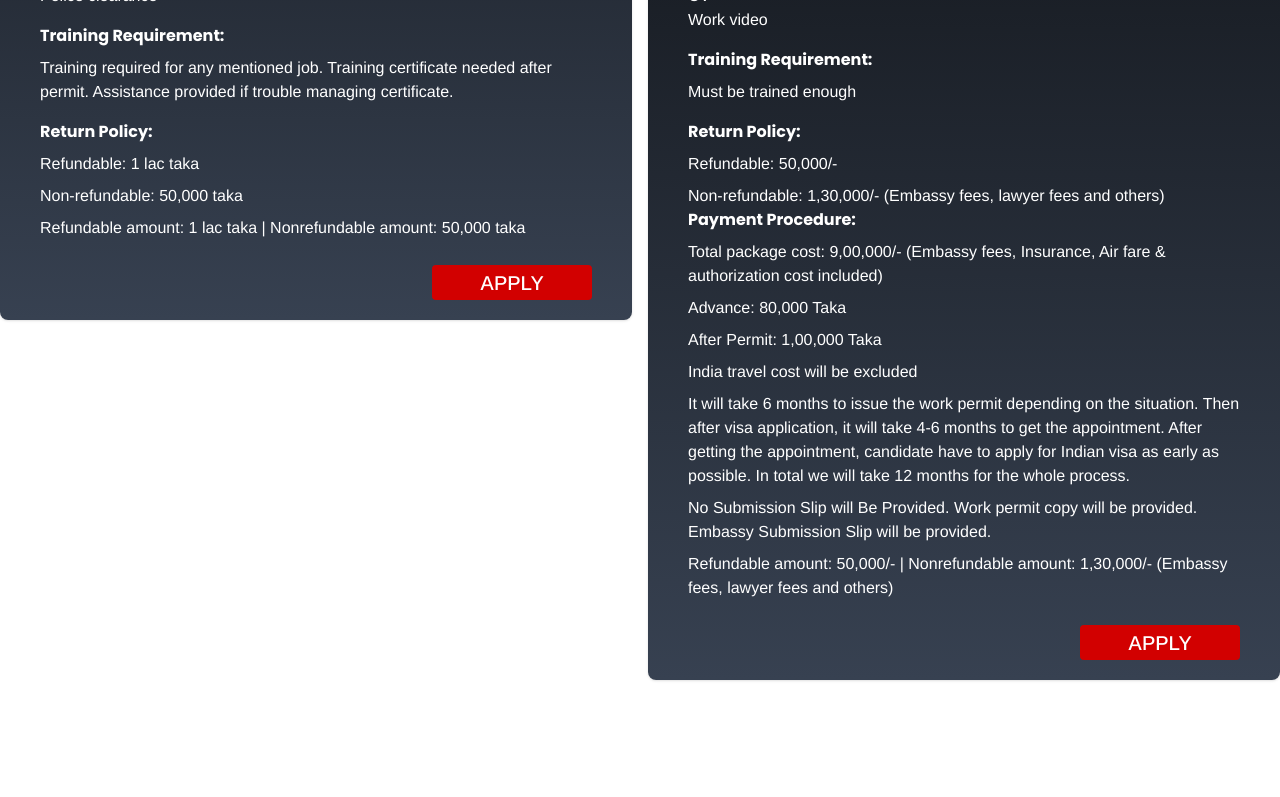
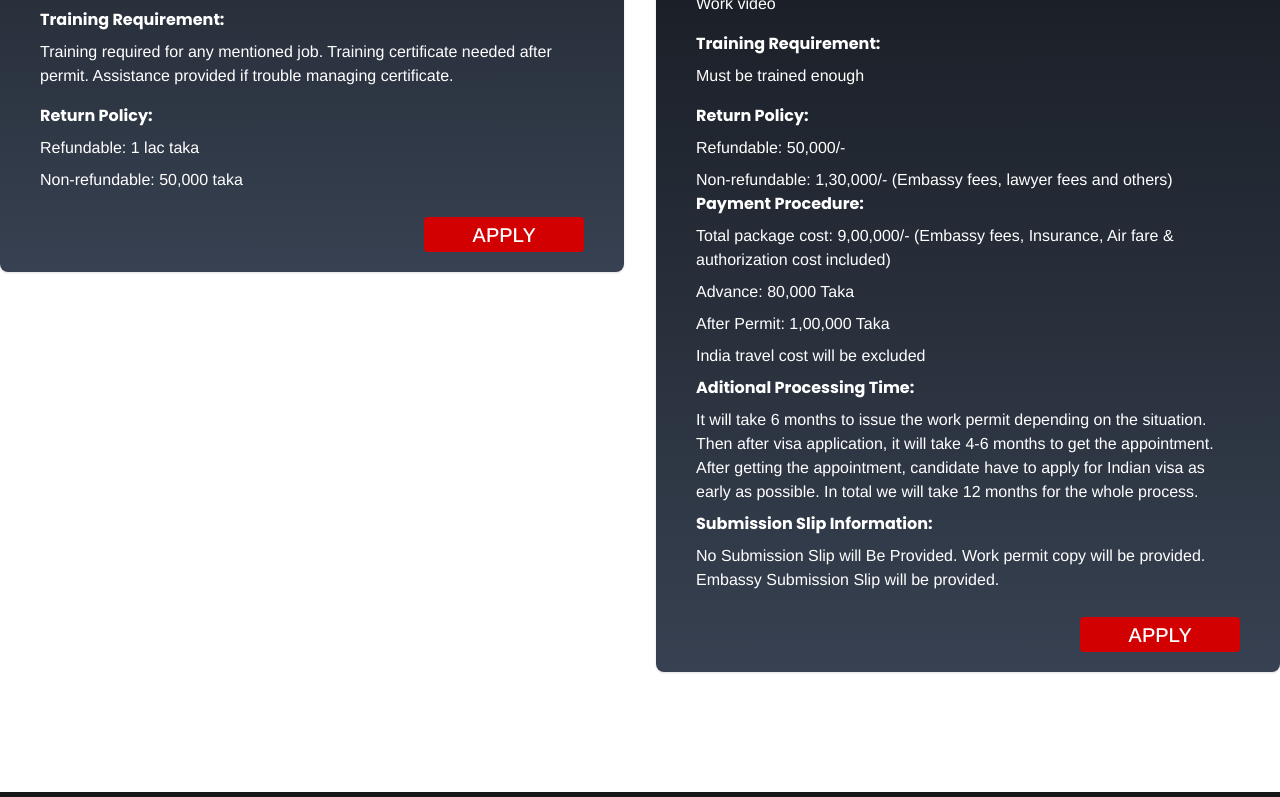
Before and after one commit to Zubaer-Alam/benchmark, a React (Vite) app: page /services in a window 1280 px wide. Shown: the part 1872-2669 px from the top of the page. Built offline with nearby package versions, Linux system fonts and the light colour scheme.

Commit message:
fixed the services grid in the home page, fixed the position of the content on the hero for large screen, , fixed the gap in visa requirments card in services route

```diff
--- a/src/pages/HomePage/Hero.jsx
+++ b/src/pages/HomePage/Hero.jsx
@@ -57,7 +57,32 @@ const Hero = () => {
             <PullUpText words="Loyalty is our commitment" />
           </h1>
           {/* banner btn */}
-          <div className="text-white text-lg flex flex-col-reverse md:flex-row md:items-center items-start justify-between gap-8">
+          <div className="text-white text-lg">
+            {/* <div className="text-white text-lg flex flex-col-reverse md:flex-row md:items-center items-start justify-between gap-8"> */}
+            {/* <div className="mx-4 my-10 lg:mx-0">
+              <a
+                className="inline-flex items-center gap-2 font-semibold hover:text-orange transition-all duration-300"
+                href="/contact"
+              >
+                <span
+                  style={{ textShadow: "2px 2px 5px rgba(0,0,0,1)" }}
+                  className="font-bold"
+                >
+                  Get a Quote
+                </span>
+                <BsArrowRight />
+              </a>
+            </div> */}
+            <div
+              className="md:w-1/2 text-[1rem] py-8 rounded-md font-bold stroke-black stroke-2 text-justify"
+              style={{ textShadow: "2px 2px 5px rgba(0,0,0,1)" }}
+            >
+              {/* <div
+              className="md:w-1/2 text-[1rem] py-8  md:pl-20 lg:pl-20 rounded-md font-bold stroke-black stroke-2 text-justify"
+              style={{ textShadow: "2px 2px 5px rgba(0,0,0,1)" }}
+            > */}
+              <FadeUpStagger title="The trustworthy provider of professional visa and student visa to the Best Universities, Factories and Companies of Romania, Lithuania, Serbia, Italy, Bulgaria, Poland, Croatia, Czech Republic etc." />
+            </div>
             <div className="mx-4 my-10 lg:mx-0">
               <a
                 className="inline-flex items-center gap-2 font-semibold hover:text-orange transition-all duration-300"
@@ -71,12 +96,6 @@ const Hero = () => {
                 </span>
                 <BsArrowRight />
               </a>
-            </div>
-            <div
-              className="md:w-1/2 text-[1rem] py-8  md:pl-20 lg:pl-20 rounded-md font-bold stroke-black stroke-2 text-justify"
-              style={{ textShadow: "2px 2px 5px rgba(0,0,0,1)" }}
-            >
-              <FadeUpStagger title="The trustworthy provider of professional visa and student visa to the Best Universities, Factories and Companies of Romania, Lithuania, Serbia, Italy, Bulgaria, Poland, Croatia, Czech Republic etc." />
             </div>
           </div>
         </div>
--- a/src/pages/ServicesPage/RequirmentsSection/Requirments.jsx
+++ b/src/pages/ServicesPage/RequirmentsSection/Requirments.jsx
@@ -1,92 +1,9 @@
-// import React, { useState } from "react";
-
-// import { Link } from "react-router-dom";
-// const Requirments = ({ country, data }) => {
-//   return (
-//     // <div className=" min-w-full  mx-auto p-4 bg-slate-400 rounded-lg shadow-lg object-fit ">
-
-//     <div className="break-inside-avoid  bg-gradient-to-b from-black to-gray-700 rounded-lg shadow mb-4 mx-3 md:mx-0">
-//       {/* <div class="absolute left-[30px]">
-//         <div class="text-xs inline-flex font-semibold bg-green-100 text-green-600 rounded-full text-center px-3 py-1.5 shadow-sm transform -translate-y-1/2">
-//           {country}
-//         </div>
-//       </div> */}
-//       <div className="h-80 border-b-[4px] border-white   ">
-//         <img
-//           src={data.thumb}
-//           alt=""
-//           className="rounded-t-lg h-[315px] w-full object-cover "
-//         />
-//         <h2 className="shadow-[2px_2px_10px_rgba(0,0,0,.6)]  text-2xl w-40 bg-[#fc432a]  rounded-tl-[4px]  px-6 py-2 text-end rounded-r-[4px]   -top-72 md:-top-20 -left-1    relative font-bold text-white ">
-//           {country}
-//         </h2>
-//         <div className="text-2xl h-1 w-1 bg-[#fc432a]  drop-shadow-2xl shadow-black  text-end   -top-72 md:-top-20 -left-1    relative font-bold text-white ">
-//           <div className="text-2xl rounded-l-full h-2 w-1 bg-[#5f1208]  drop-shadow-2xl shadow-black  text-end  font-bold text-white "></div>
-//         </div>
-//       </div>
-//       <div className="flex justify-end items-center h-10  ">
-//         <img
-//           height={100}
-//           width={100}
-//           src={data.flag}
-//           className="object-cover !m-0 !p-0 object-top rounded-full h-28 w-28 border-[3px] group-hover:scale-105 group-hover:z-30 border-white  right-16 -top-6  transition duration-500 relative"
-//         />
-//       </div>
-//       <div className="p-4 md:px-10 md:pb-5 text-white ">
-//         <div>
-//           <h3 className="font-bold mb-2">Processing Time:</h3>
-//           <p className="mb-4">{data.processing_time}</p>
-
-//           {data.job_details && (
-//             <>
-//               <h3 className="font-bold mb-2">Job Details:</h3>
-//               <ul className="mb-4">
-//                 {Object.entries(data.job_details).map(([job, salary]) => (
-//                   <li key={job}>
-//                     <strong>{job}:</strong> {salary}
-//                   </li>
-//                 ))}
-//               </ul>
-//             </>
-//           )}
-//           <h3 className="font-bold mb-2">Required Documents:</h3>
-//           <ul className="mb-4">
-//             {data.documents.map((doc, index) => (
-//               <li key={index}>{doc}</li>
-//             ))}
-//           </ul>
-//           {data.training_requirement && (
-//             <>
-//               <h3 className="font-bold mb-2">Training Requirement:</h3>
-//               <p className="mb-4">{data.training_requirement}</p>
-//             </>
-//           )}
-//           <h3 className="font-bold mb-2">Return Policy:</h3>
-//           <p className="mb-2">Refundable: {data.return_policy.refundable}</p>
-//           <p>Non-refundable: {data.return_policy.non_refundable}</p>
-//         </div>
-//         <div className="mt-[25px] flex justify-end">
-//           <div>
-//             <Link to="/apply">
-//               <button className="bg-[#d20000] w-40 text-green11 hover:bg-green5 focus:shadow-green7 inline-flex h-[35px] items-center justify-center rounded-[4px] px-[15px] font-medium leading-none focus:shadow-[0_0_0_2px] text-white focus:outline-none text-xl uppercase">
-//                 Apply
-//               </button>
-//             </Link>
-//           </div>
-//         </div>
-//       </div>
-//     </div>
-//   );
-// };
-
-// export default Requirments;
-
 import React from "react";
 import { Link } from "react-router-dom";
 
 const Requirments = ({ country, data }) => {
   return (
-    <div className="break-inside-avoid bg-gradient-to-b from-black to-gray-700 rounded-lg shadow mb-4 mx-3 md:mx-0">
+    <div className="break-inside-avoid bg-gradient-to-b from-black to-gray-700 rounded-lg mb-4 shadow md:mb-8 mx-3 md:mx-0">
       <div className="h-80 border-b-[4px] border-white">
         <img
           src={data.thumb}
@@ -96,8 +13,8 @@ const Requirments = ({ country, data }) => {
         <h2 className="shadow-[2px_2px_10px_rgba(0,0,0,.6)] text-2xl w-40 bg-[#fc432a] rounded-tl-[4px] px-6 py-2 text-end rounded-r-[4px] -top-72 md:-top-20 -left-1 relative font-bold text-white ">
           {country}
         </h2>
-        <div className="text-2xl h-1 w-1 bg-[#fc432a] drop-shadow-2xl shadow-black text-end -top-72 md:-top-20 -left-1 relative font-bold text-white ">
-          <div className="text-2xl rounded-l-full h-2 w-1 bg-[#5f1208] drop-shadow-2xl shadow-black text-end font-bold text-white "></div>
+        <div className="text-2xl h-1 w-1 bg-[#fc432a] shadow-[2px_2px_10px_rgba(0,0,0,.6)] text-end -top-72 md:-top-20 -left-1 relative font-bold text-white ">
+          <div className="text-2xl rounded-l-full h-2 w-1 bg-[#5f1208] shadow-[2px_2px_10px_rgba(0,0,0,.6)] text-end font-bold text-white "></div>
         </div>
       </div>
       <div className="flex justify-end items-center h-10">
@@ -164,12 +81,18 @@ const Requirments = ({ country, data }) => {
           {data.payment_procedure && data.payment_procedure.from_bangladesh && (
             <p className="mb-2">{data.payment_procedure.from_bangladesh}</p>
           )}
-          <p className="mb-2">{data.processing_time_additional_info}</p>
-          <p className="mb-2">{data.submission_slip_info}</p>
-          <p>
-            Refundable amount: {data.return_policy.refundable} | Nonrefundable
-            amount: {data.return_policy.non_refundable}
-          </p>
+          <div
+            className={`${
+              data.processing_time_additional_info ? "" : "hidden"
+            }`}
+          >
+            <h3 className="font-bold mb-2"> Aditional Processing Time:</h3>
+            <p className="mb-2">{data.processing_time_additional_info}</p>
+          </div>
+          <div className={`${data.submission_slip_info ? "" : "hidden"}`}>
+            <h3 className="font-bold mb-2"> Submission Slip Information:</h3>
+            <p className="mb-2">{data.submission_slip_info}</p>
+          </div>
         </div>
         <div className="mt-[25px] flex justify-end">
           <div>
--- a/src/pages/ServicesPage/RequirmentsSection/VisaRequirmentSection.jsx
+++ b/src/pages/ServicesPage/RequirmentsSection/VisaRequirmentSection.jsx
@@ -108,7 +108,7 @@ const VisaRequirmentSection = () => {
         eyebrow="Worker Visa"
         title="Applicant requirements"
       ></SectionIntro>
-      <div className="columns-1 md:columns-2  gap-3 md:gap-4 mt-10">
+      <div className="columns-1 md:columns-2  gap-3 md:gap-8 mt-10">
         {/* <div className="my-4 px-6 grid lg:grid-cols-3 gap-4"> */}
         {Object.entries(countriesData).map(([country, data]) => (
           <Requirments key={country} country={country} data={data} />
```
Also changed, not shown: src/pages/ServicesPage/ServiceGrid.jsx (+60 -34 lines).
